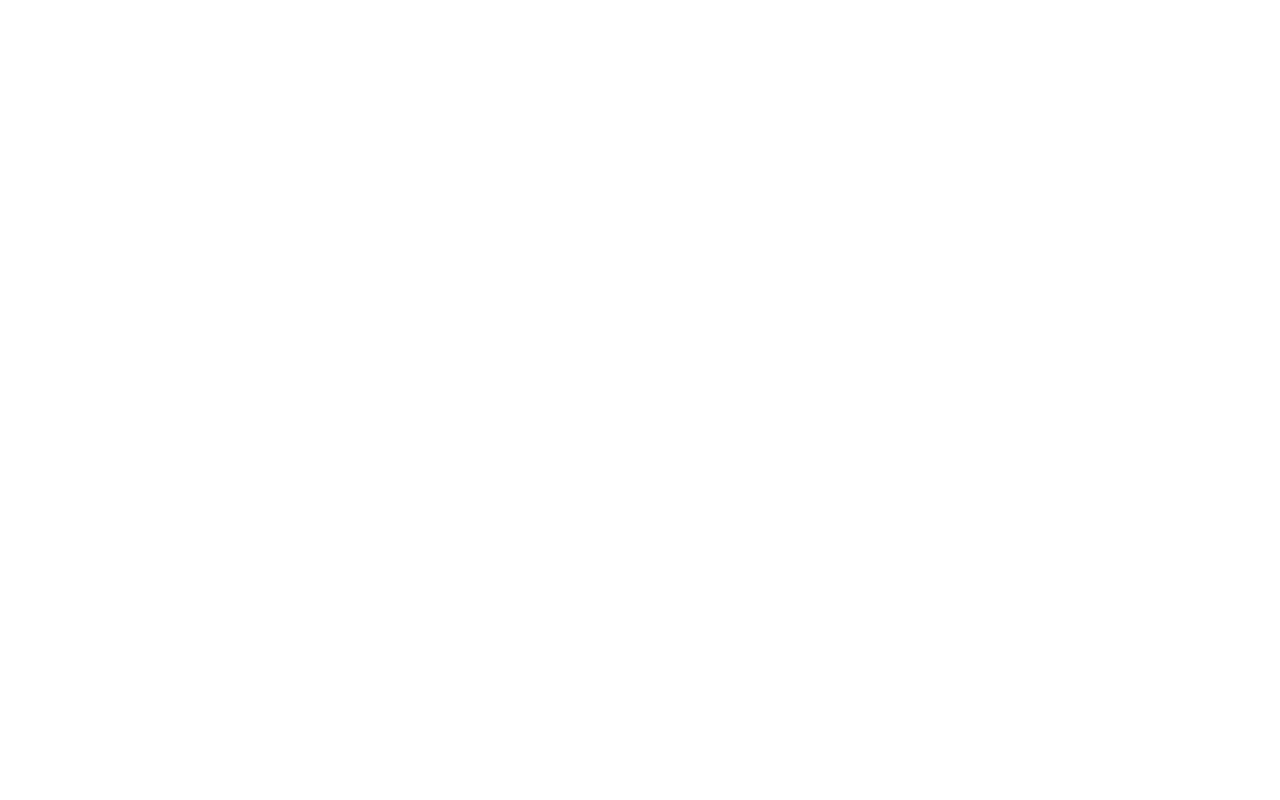
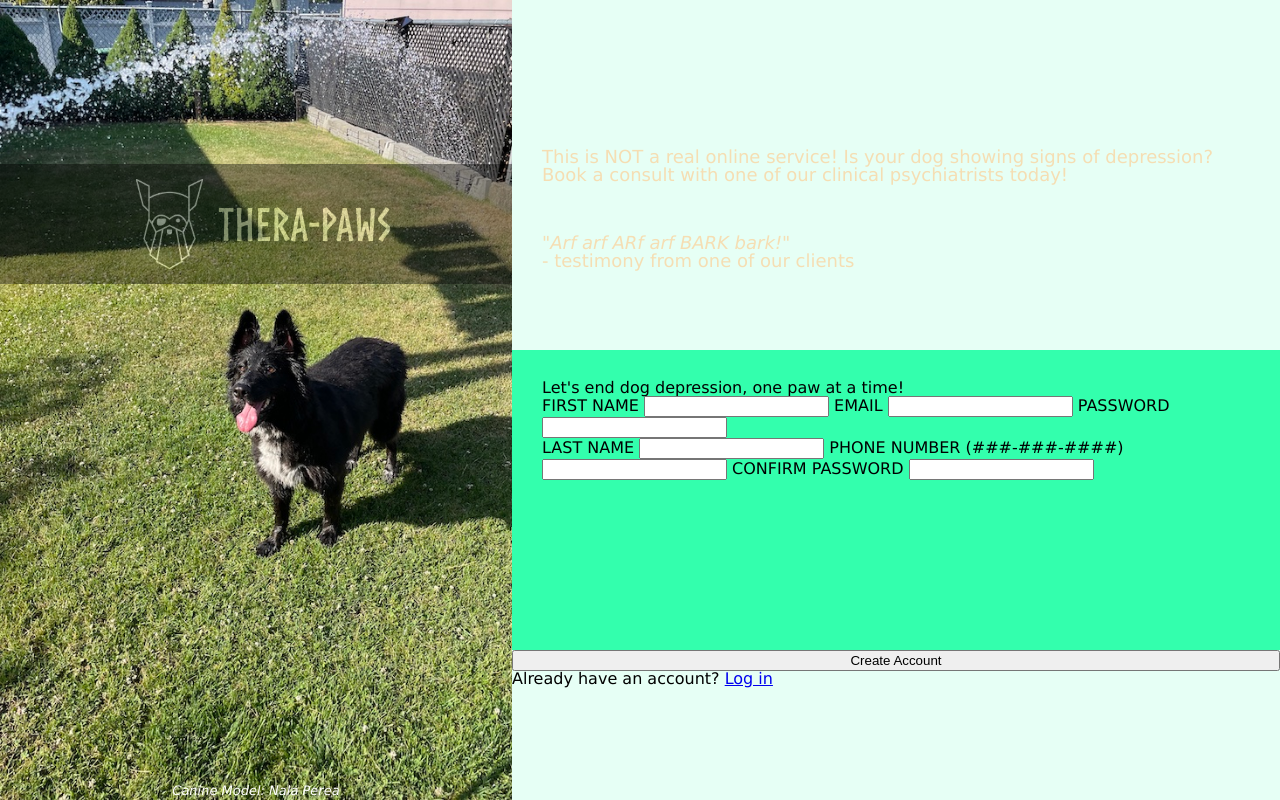
Before and after one commit to cstim240/top_signup_form, a plain HTML site: page index.html in a window 1280 px wide. Drawn offline with Linux system fonts and the light colour scheme.

Commit message:
Add new image, setup flex positions

```diff
--- a/index.html
+++ b/index.html
@@ -8,6 +8,71 @@
 </head>
 
 <body>
+    <div class="background">
+        <div class="logo">
+            <img src="./images/odin-lined.png" id="odinlogo" />
+            <p id="companyName">THERA-PAWS</p>
+        </div>
+        <p class="credit">Canine Model: Nala Perea</p>
+    </div>
 
+    <div class="regForm">
+        <form>
+            <div class="statements">
+                <p>
+                    This is NOT a real online service! Is your dog showing signs of
+                    depression? Book a consult with one of our clinical psychiatrists
+                    today!
+                </p>
+
+                <div class="testimony">
+                    <p class="quote">"Arf arf ARf arf BARK bark!"</p>
+                    <p> - testimony from one of our clients</p>
+                </div>
+
+
+            </div>
+
+
+
+            <div class="entries">
+                <p> Let's end dog depression, one paw at a time! </p>
+
+                <div class="inputVals">
+                    <div class="leftEntries">
+                        <label>FIRST NAME</label>
+                        <input type="text" required/>
+
+                        <label>EMAIL</label>
+                        <input type="text" required/>
+
+                        <labe>PASSWORD</labe>
+                        <input type="text" required/>
+                    </div>
+
+                    <div class="rightEntries">
+                        <label>LAST NAME</label>
+                        <input type="text" required/>
+
+                        <label>PHONE NUMBER (###-###-####)</label>
+                        <input type="tel" pattern="[0-9]{3}-[0-9]{3}-[0-9]{4}" required/>
+
+                        <label>CONFIRM PASSWORD</label>
+                        <input type="text" required/>
+                    </div>
+                </div>
+
+            </div>
+
+            <button>Create Account</button>
+
+            <p> Already have an account?
+                <a href="https://www.youtube.com/watch?v=i1GmxMTwUgs">Log in</a>
+            </p>
+
+
+
+        </form>
+    </div>
 </body>
 </html>
--- a/style.css
+++ b/style.css
@@ -0,0 +1,159 @@
+/* http://meyerweb.com/eric/tools/css/reset/
+   v2.0 | 20110126
+   License: none (public domain)
+*/
+
+html, body, div, span, applet, object, iframe,
+h1, h2, h3, h4, h5, h6, p, blockquote, pre,
+a, abbr, acronym, address, big, cite, code,
+del, dfn, em, img, ins, kbd, q, s, samp,
+small, strike, strong, sub, sup, tt, var,
+b, u, i, center,
+dl, dt, dd, ol, ul, li,
+fieldset, form, label, legend,
+table, caption, tbody, tfoot, thead, tr, th, td,
+article, aside, canvas, details, embed,
+figure, figcaption, footer, header, hgroup,
+menu, nav, output, ruby, section, summary,
+time, mark, audio, video {
+	margin: 0;
+	padding: 0;
+	border: 0;
+	font-size: 100%;
+	font: inherit;
+	vertical-align: baseline;
+}
+/* HTML5 display-role reset for older browsers */
+article, aside, details, figcaption, figure,
+footer, header, hgroup, menu, nav, section {
+	display: block;
+}
+body {
+	line-height: 1;
+}
+ol, ul {
+	list-style: none;
+}
+blockquote, q {
+	quotes: none;
+}
+blockquote:before, blockquote:after,
+q:before, q:after {
+	content: '';
+	content: none;
+}
+table {
+	border-collapse: collapse;
+	border-spacing: 0;
+}
+
+/* My CSS styles below! */
+
+@font-face {
+    font-family: my-cool-font;
+    src: url("./Norse-Bold.otf");
+}
+
+html,body {
+    display: flex;
+    height: 100%;
+    width: 100%;
+    font-family: 'Lucida Sans', 'Lucida Sans Regular', 'Lucida Grande', 'Lucida Sans Unicode', Geneva, Verdana, sans-serif;
+}
+
+.background {
+    background-image: url("./images/nala1.jpg");
+    background-size: cover;
+    background-repeat: no-repeat;
+    display: flex;
+    flex-direction: column;
+    justify-content: end;
+    flex: 1 1 0;
+    min-width: 40%;
+    min-height: 60%;
+}
+
+.logo {
+   display: flex;
+   justify-content: center;
+   align-items: center;
+   font-family: my-cool-font, 'Lucida Sans', 'Lucida Sans Regular', 'Lucida Grande', 'Lucida Sans Unicode', Geneva, Verdana, sans-serif;
+   color: #FFFDD0;
+   background-color: black;
+   opacity: 0.4;
+   font-size: 45px;
+   font-weight: bold;
+   margin-bottom: 500px;
+}
+
+#odinlogo {
+    height: 90px;
+    min-width: 0;
+    padding: 15px;
+}
+
+#companyName {
+    min-width: 0;
+}
+
+.credit {
+    color: white;
+    font-style: italic;
+    align-self: center;
+    font-size: small;
+    margin-bottom: 3px;
+}
+
+.regForm {
+    background-color: #e6fff5;
+}
+
+form {
+    display: flex;
+    flex-direction: column;
+}
+
+.statements {
+    height: 30vh;
+    display: flex;
+    flex-direction: column;
+    justify-content: end;
+    padding: 30px;
+    margin-bottom: 50px;
+    gap: 50px;
+    color: wheat;
+}
+
+.statements p {
+    font-size: large;
+    font-weight:400;
+}
+
+.quote {
+    font-style: italic;
+    font-size: 40px;
+}
+
+.entries {
+    height: 30vh;
+    padding: 30px;
+    display: flex;
+    flex-direction: column;
+    background-color: #33ffad;
+}
+
+
+
+@media (max-width: 890px){ /*for mobile responsiveness*/
+    html,body{
+        flex-direction: column;
+    }
+
+    .background {
+        max-height: 300px;
+    }
+
+    .logo {
+        margin-bottom: 70px;
+    }
+}
```
Also changed, not shown: images/nala1.jpg (added), 1 other file.
